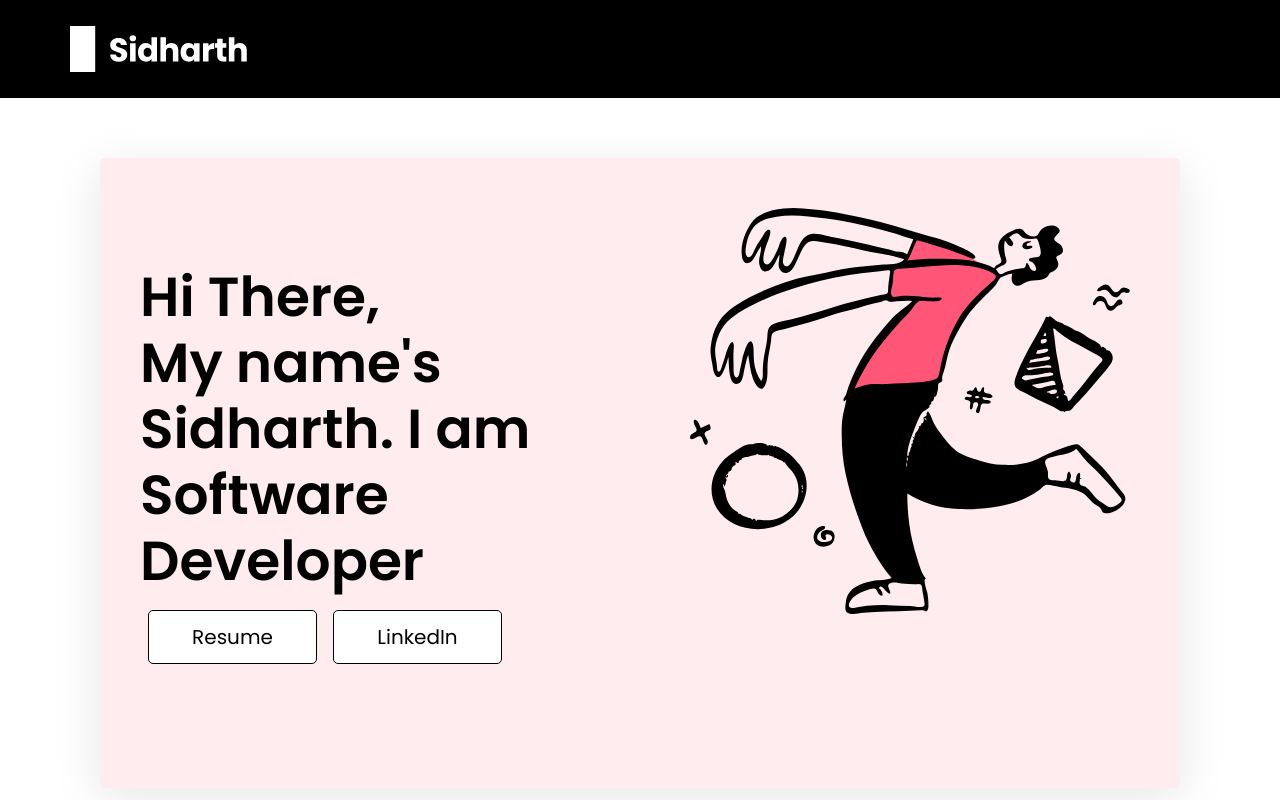
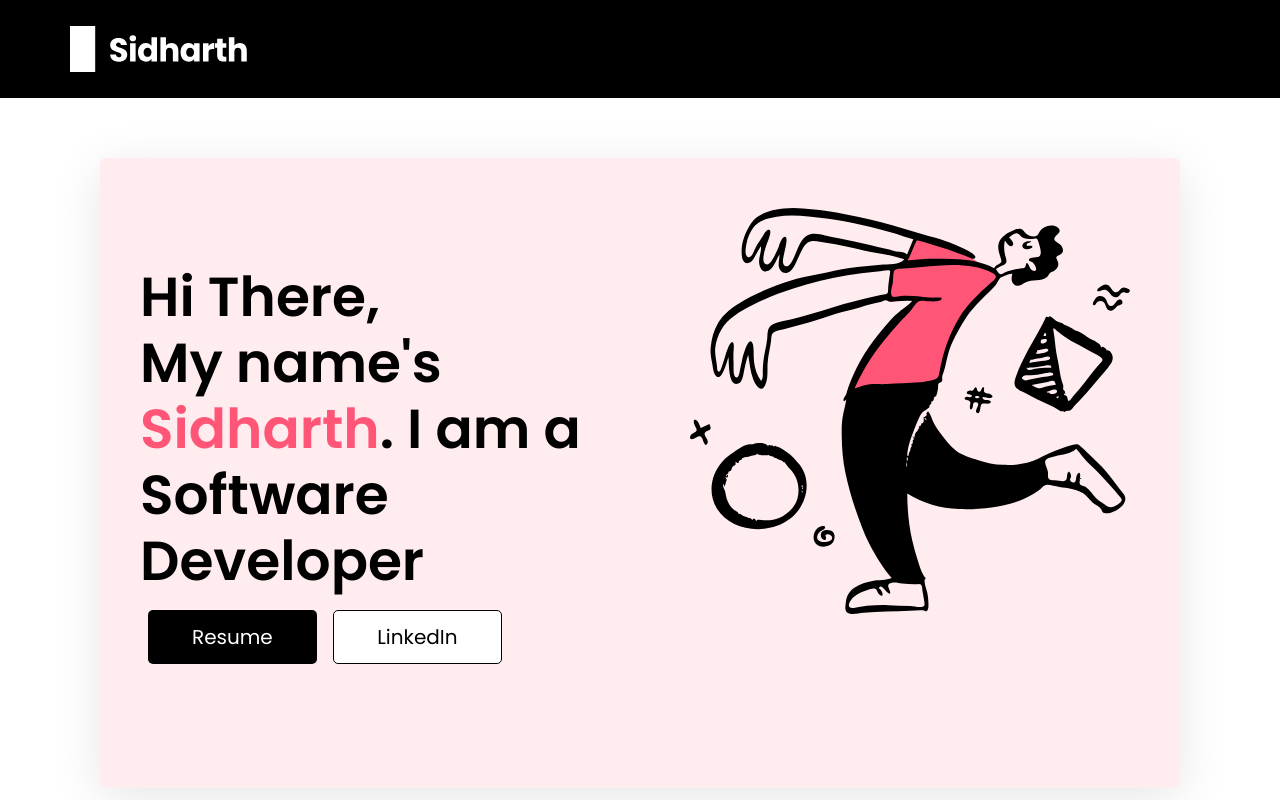
Before and after one commit to choudharysidharth082000/Portfolio, a React (Create React App) app: page / in a window 1280 px wide. Shown: the top 800 px of the page. Built offline with nearby package versions, Linux system fonts and the light colour scheme.

Commit message:
changed the hero section

```diff
--- a/src/SecondHero/SecondHero.js
+++ b/src/SecondHero/SecondHero.js
@@ -7,9 +7,9 @@ const SecondHero = () =>
             <div className="innerSecond">
                 <div className="leftside">
                     <div className="headingLeft">
-                        <h1>Hi There, <br /> My name's Sidharth. I am Software Developer</h1>
+                        <h1>Hi There, <br /> My name's <span>Sidharth</span>. I am a Software Developer</h1>
                         <div className="buttons">
-                        <button className='m-2 btn btn-dark button'>Resume</button>
+                        <button className='m-2 btn btn-dark button1'>Resume</button>
                         <button className='m-2 btn btn-light button'>LinkedIn</button>
                         </div>
 
```
